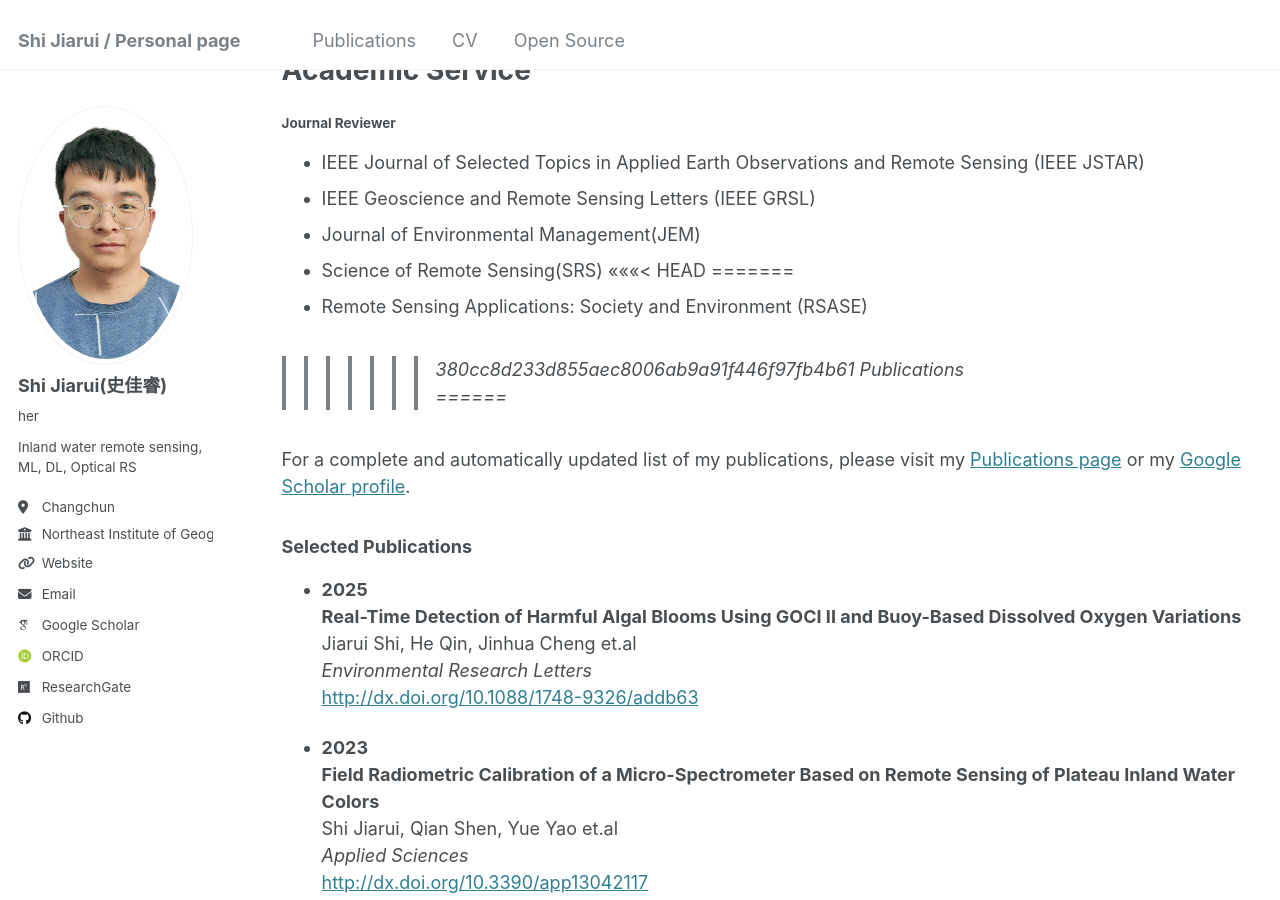
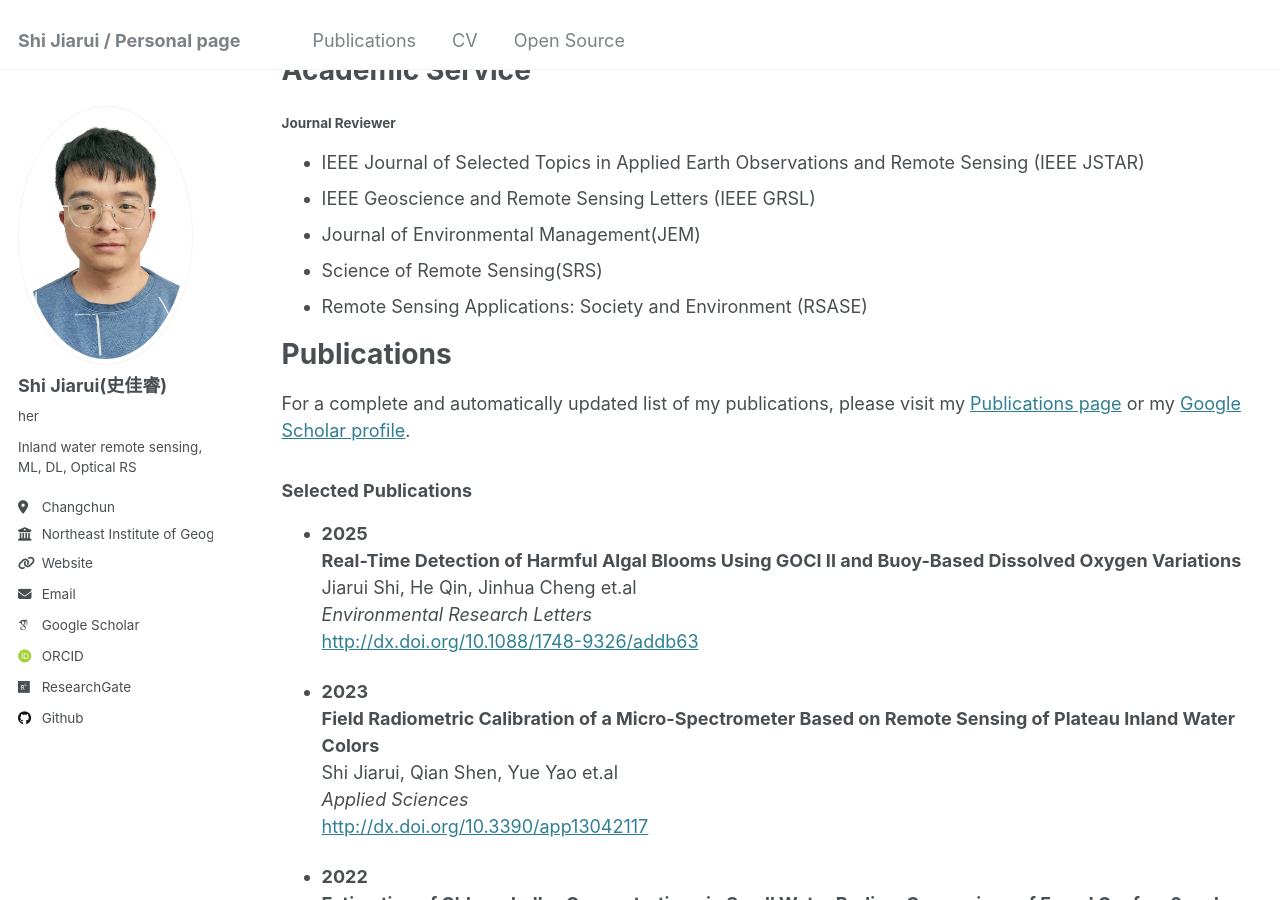
Before and after one commit to Shi-Jiarui/Shi-Jiarui.github.io, a Jekyll site: the page built from _pages/cv.md, in a window 1280 px wide and 900 px high, scrolled down 678 px. Built offline with Jekyll 4.4.1, drawn with Linux system fonts in a browser that asks for light colours; some web fonts are replaced.

Commit message:
changed cv

```diff
--- a/_pages/cv.md
+++ b/_pages/cv.md
@@ -37,11 +37,8 @@ Academic Service
 * IEEE Geoscience and Remote Sensing Letters (IEEE GRSL)
 * Journal of Environmental Management(JEM)
 * Science of Remote Sensing(SRS)
-<<<<<<< HEAD
-=======
 * Remote Sensing Applications: Society and Environment (RSASE)
 
->>>>>>> 380cc8d233d855aec8006ab9a91f446f97fb4b61
 Publications
 ======
 
```
